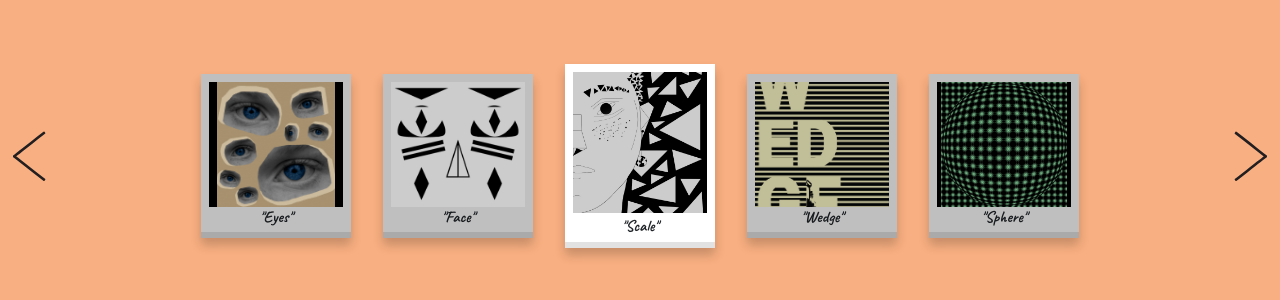
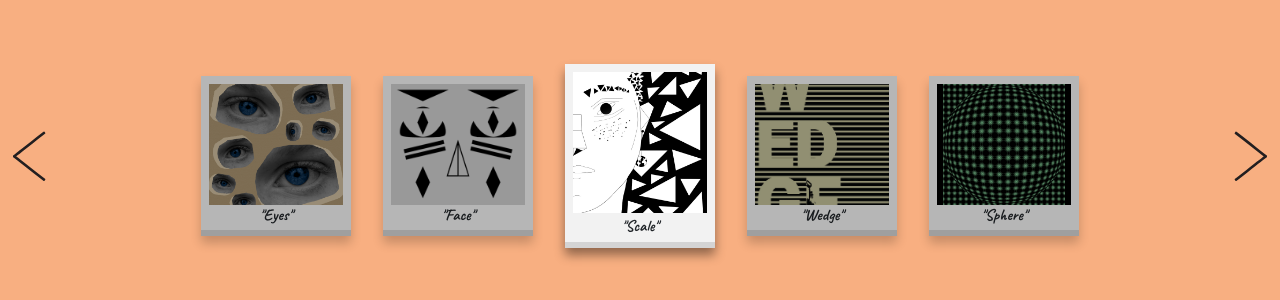
Before and after one commit to rynstwrt/Polaroid-Portfolio-Website, a plain HTML site: page index.html in a window 1280 px wide. Shown: the part 244-544 px from the top of the page. Drawn offline with nearby package versions, Linux system fonts and the light colour scheme.

Commit message:
Clean Up Code

```diff
--- a/index.html
+++ b/index.html
@@ -12,82 +12,82 @@
 <body>
 	<div id='scrollercontainer' class='overflow-hidden'>
 		<div class='arrowcontainer h-100 d-flex align-items-center position-absolute' style='top: 0; left: 0;'>
-			<img src='art/arrow.svg' alt='arrow' id='leftarrow' class='mx-1'/>
+			<img src='assets/arrow.svg' alt='arrow' id='leftarrow' class='mx-1'/>
 		</div>
 		<div id='scroller' class='h-100 d-flex justify-content-center align-items-center'>
-			<a href='art/eyes.jpg' target='_blank' class='position-relative text-decoration-none mx-3'>
+			<a href='assets/eyes.jpg' target='_blank' class='position-relative text-decoration-none mx-3'>
 				<div class='overlay position-absolute w-100 h-100'></div>
-				<div class='polaroid pl-2 pt-2 pr-2 mx-auto bg-white'>
+				<div class='polaroid pl-2 pt-2 pr-2 mx-auto'>
 					<div class='polaroid-inner w-100 d-flex flex-column justify-content-center align-items-center position-relative overflow-hidden' style='height: 83%; background-color: black;'>
 						<div class='hovercontainer position-absolute w-100 h-100 d-flex justify-content-center align-items-center'>
 							<h1 class='text-white'>CLICK TO VIEW</h1>
 						</div>
-						<img src='art/eyes.jpg' alt='eyes' class='h-100'/>
+						<img src='assets/eyes.jpg' alt='eyes' class='w-100'/>
 					</div>
 					<div class='text-container d-flex w-100 justify-content-center align-items-center'>
-						<h1 class=''>"Eyes"</h1>
+						<h1>"Eyes"</h1>
 					</div>
 				</div>
 			</a>
-			<a href='art/face.jpg' target='_blank' class='position-relative text-decoration-none mx-3'>
+			<a href='assets/face.jpg' target='_blank' class='position-relative text-decoration-none mx-3'>
 				<div class='overlay position-absolute w-100 h-100'></div>
-				<div class='polaroid pl-2 pt-2 pr-2 mx-auto bg-white'>
+				<div class='polaroid pl-2 pt-2 pr-2 mx-auto'>
 					<div class='polaroid-inner w-100 d-flex flex-column justify-content-center align-items-center position-relative overflow-hidden' style='height: 83%; background-color: black;'>
 						<div class='hovercontainer position-absolute w-100 h-100 d-flex justify-content-center align-items-center'>
 							<h1 class='text-white'>CLICK TO VIEW</h1>
 						</div>
-						<img src='art/face.jpg' alt='face' class='h-100'/>
+						<img src='assets/face.jpg' alt='face' class='h-100'/>
 					</div>
 					<div class='text-container d-flex w-100 justify-content-center align-items-center'>
-						<h1 class=''>"Face"</h1>
+						<h1>"Face"</h1>
 					</div>
 				</div>
 			</a>
-			<a href='art/scale.jpg' target='_blank' class='position-relative text-decoration-none mx-3 active'>
+			<a href='assets/scale.jpg' target='_blank' class='position-relative text-decoration-none mx-3 active'>
 				<div class='overlay position-absolute w-100 h-100'></div>
-				<div class='polaroid pl-2 pt-2 pr-2 mx-auto bg-white'>
+				<div class='polaroid pl-2 pt-2 pr-2 mx-auto'>
 					<div class='polaroid-inner w-100 d-flex flex-column justify-content-center align-items-center position-relative overflow-hidden' style='height: 83%; background-color: black;'>
 						<div class='hovercontainer position-absolute w-100 h-100 d-flex justify-content-center align-items-center'>
 							<h1 class='text-white'>CLICK TO VIEW</h1>
 						</div>
-						<img src='art/scale.jpg' alt='scale' class='w-100'/>
+						<img src='assets/scale.jpg' alt='scale' class='w-100'/>
 					</div>
 					<div class='text-container d-flex w-100 justify-content-center align-items-center'>
-						<h1 class=''>"Scale"</h1>
+						<h1>"Scale"</h1>
 					</div>
 				</div>
 			</a>
-			<a href='art/wedge.png' target='_blank' class='position-relative text-decoration-none mx-3'>
+			<a href='assets/wedge.png' target='_blank' class='position-relative text-decoration-none mx-3'>
 				<div class='overlay position-absolute w-100 h-100'></div>
-				<div class='polaroid pl-2 pt-2 pr-2 mx-auto bg-white'>
+				<div class='polaroid pl-2 pt-2 pr-2 mx-auto'>
 					<div class='polaroid-inner w-100 d-flex flex-column justify-content-center align-items-center position-relative overflow-hidden' style='height: 83%; background-color: black;'>
 						<div class='hovercontainer position-absolute w-100 h-100 d-flex justify-content-center align-items-center'>
 							<h1 class='text-white'>CLICK TO VIEW</h1>
 						</div>
-						<img src='art/wedge.png' alt='wedge' class='w-100'/>
+						<img src='assets/wedge.png' alt='wedge' class='w-100'/>
 					</div>
 					<div class='text-container d-flex w-100 justify-content-center align-items-center'>
-						<h1 class=''>"Wedge"</h1>
+						<h1>"Wedge"</h1>
 					</div>
 				</div>
 			</a>
-			<a href='art/sphere.jpg' target='_blank' class='position-relative text-decoration-none mx-3'>
+			<a href='assets/sphere.jpg' target='_blank' class='position-relative text-decoration-none mx-3'>
 				<div class='overlay position-absolute w-100 h-100'></div>
-				<div class='polaroid pl-2 pt-2 pr-2 mx-auto bg-white'>
+				<div class='polaroid pl-2 pt-2 pr-2 mx-auto'>
 					<div class='polaroid-inner w-100 d-flex flex-column justify-content-center align-items-center position-relative overflow-hidden' style='height: 83%; background-color: black;'>
 						<div class='hovercontainer position-absolute w-100 h-100 d-flex justify-content-center align-items-center'>
 							<h1 class='text-white'>CLICK TO VIEW</h1>
 						</div>
-						<img src='art/sphere.jpg' alt='sphere' class='h-100'/>
+						<img src='assets/sphere.jpg' alt='sphere' class='h-100'/>
 					</div>
 					<div class='text-container d-flex w-100 justify-content-center align-items-center'>
-						<h1 class=''>"Sphere"</h1>
+						<h1>"Sphere"</h1>
 					</div>
 				</div>
 			</a>
 		</div>
 		<div class='arrowcontainer h-100 d-flex align-items-center position-absolute' style='top: 0; right: 0;'>
-			<img src='art/arrow.svg' alt='arrow' id='rightarrow' class='mx-1'/>
+			<img src='assets/arrow.svg' alt='arrow' id='rightarrow' class='mx-1'/>
 		</div>
 	</div>
 	<script src="https://code.jquery.com/jquery-3.3.1.slim.min.js" integrity="sha384-q8i/X+965DzO0rT7abK41JStQIAqVgRVzpbzo5smXKp4YfRvH+8abtTE1Pi6jizo" crossorigin="anonymous"></script>
--- a/main.scss
+++ b/main.scss
@@ -1,10 +1,12 @@
 //Ryan Stewart 10/08/2020
 $polaroidwidth: 150px;
-$polaroidheight: ($polaroidwidth * 1.23333) - 20px;
+$polaroidheight: ($polaroidwidth * 1.23333) - 25px;
 $polaroidheightactive: ($polaroidwidth * 1.23333);
 $polaroidinnerheight: $polaroidheight * .8;
 $polaroidinnerheightactive: $polaroidheightactive * .8;
 $color1: hsl(23, 90%, 74%);
+$polaroidhovertime: .2s;
+$polaroidtimefunction: ease-out;
 
 body
 {
@@ -21,10 +23,16 @@ body
 	.polaroid
 	{
 		height: $polaroidheightactive !important;
+		box-shadow: 0px 7px 10px 0px rgba(0, 0, 0, .42) !important;
 
 		.polaroid-inner
 		{
 			height: $polaroidinnerheightactive;
+
+			.hovercontainer
+			{
+				opacity: 0;
+			}
 		}
 	}
 
@@ -32,11 +40,11 @@ body
 	{
 		.polaroid
 		{
-			box-shadow: 0px 7px 10px 0px rgba(0, 0, 0, .42) !important;
 			.polaroid-inner
 			{
 				.hovercontainer
 				{
+					opacity: 1;
 					h1
 					{
 						opacity: 1 !important;
@@ -87,44 +95,45 @@ body
 		{
 			color: inherit;
 			left: 0;
-			transition: left .3s ease-out;
+			transition: left .3s $polaroidtimefunction;
 
 			.overlay
 			{
 				background-color: rgba(0, 0, 0, .25);
+				transition: opacity $polaroidhovertime $polaroidtimefunction;
 			}
 
 			.polaroid
 			{
 				width: $polaroidwidth;
 				height: $polaroidheight;
-				border-bottom: 6px solid rgb(226, 226, 226);
+				background-color: #f2f2f2;
+				border-bottom: 6px solid rgb(212, 212, 212);
 				box-shadow: 0px 7px 10px 0px rgba(0, 0, 0, .2);
-				transition: height .15s ease-in, box-shadow .15s ease-in;
+				transition: height $polaroidhovertime $polaroidtimefunction, box-shadow $polaroidhovertime $polaroidtimefunction;
 
 				.polaroid-inner
 				{
 
 					height: $polaroidinnerheight;
-					transition: height .15s ease-in;
+					transition: height $polaroidhovertime $polaroidtimefunction;
 
 					.hovercontainer
 					{
-
-						background-color: rgba(0, 0, 0, .2);
+						background-color: rgba(0, 0, 0, .4);
+						transition: opacity $polaroidhovertime $polaroidtimefunction;
 
 						h1
 						{
 							opacity: 0;
 							font-size: .8em;
-							transition: opacity .4s ease-in-out;
+							transition: opacity $polaroidhovertime $polaroidtimefunction;
 						}
 					}
 				}
 
 				.text-container
 				{
-
 					height: 20%;
 					h1
 					{
```
Also changed, not shown: assets/arrow.svg (renamed from art/arrow.svg), assets/eyes.jpg (renamed from art/eyes.jpg), assets/face.jpg (renamed from art/face.jpg), assets/scale.jpg (renamed from art/scale.jpg), assets/sphere.jpg (renamed from art/sphere.jpg), assets/wedge.png (renamed from art/wedge.png), main.min.css, 2 other files.
